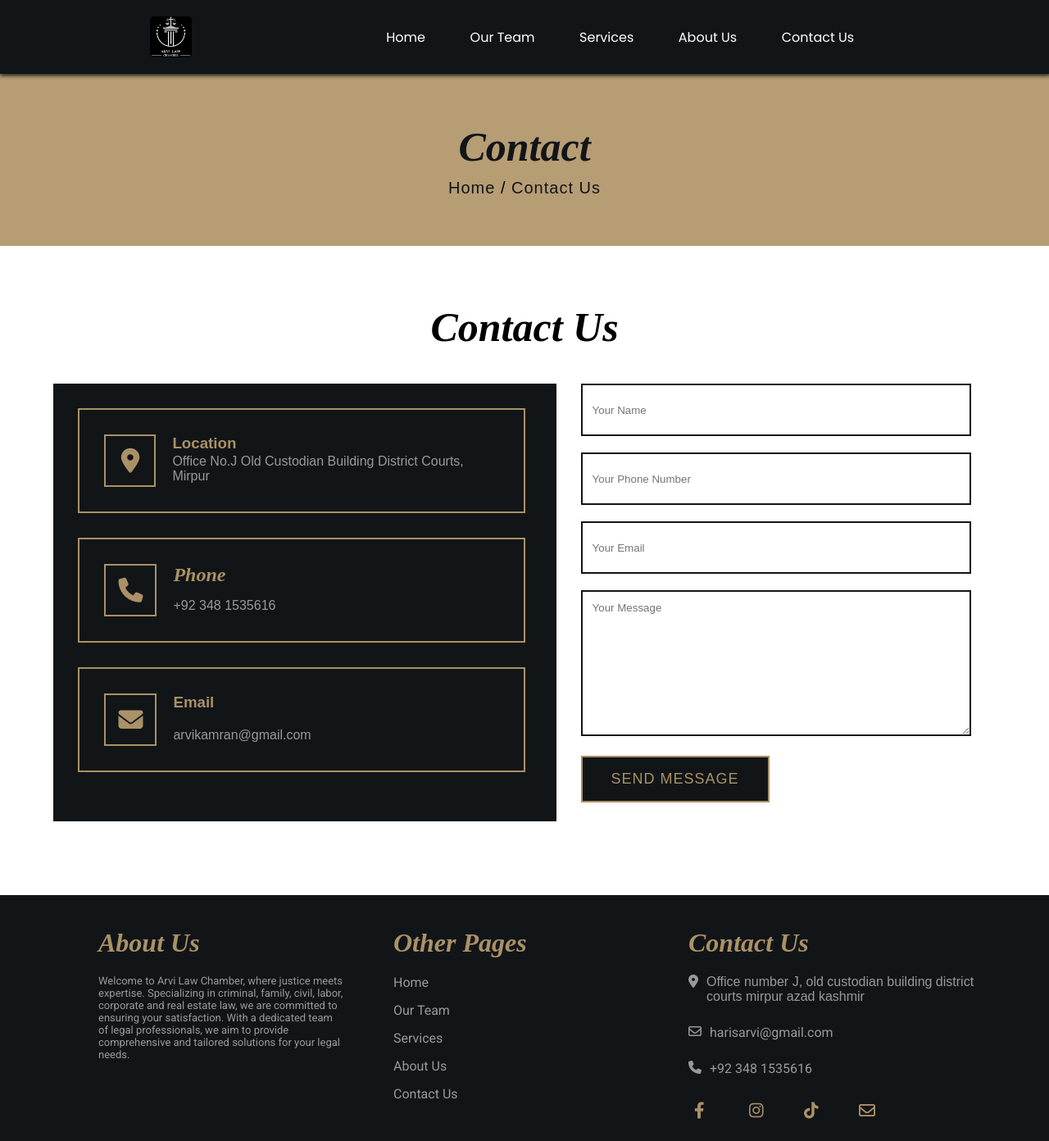
After one commit to HamzaArif538/ArviLawChamber, a Django app: page /contactus/ in a window 1280 px wide. The commit adds this page. Shown: the whole page at 82% size. Run offline with Django 5.2, Linux system fonts and the light colour scheme.

Commit message:
added contactus page with email sending and updated data in services

```diff
--- /dev/null
+++ b/home/forms.py
@@ -0,0 +1,7 @@
+from django import forms
+
+class ContactForm(forms.Form):
+    name = forms.CharField(max_length=100, widget=forms.TextInput(attrs={'placeholder': 'Your Name'}))
+    phone_number = forms.CharField(max_length=15, widget=forms.TextInput(attrs={'placeholder': 'Your Phone Number'}))
+    email = forms.EmailField(widget=forms.EmailInput(attrs={'placeholder': 'Your Email'}))
+    message = forms.CharField(widget=forms.Textarea(attrs={'placeholder': 'Your Message'}))
--- a/home/templates/home/aboutus.html
+++ b/home/templates/home/aboutus.html
@@ -9,12 +9,12 @@
 <div class="aboutuscontainer">
     <div class="teamconttop">
         <div class="teamtophead">
-            Services
+            About Us
         </div>
         <div class="teamtopinfo">
             <a href="/">Home</a>
             /
-            <a href="">Services</a>
+            <a href="">About Us</a>
         </div>
     </div>
 
--- /dev/null
+++ b/home/templates/home/contactus.html
@@ -0,0 +1,87 @@
+{% extends "home/main.html" %}
+{% load static %}
+
+{% block title %}Contact Us - Arvi Law Chamber{% endblock title %}
+
+{% block content %}
+<link rel="stylesheet" href="{% static "/css/contactus.css" %}">
+<link rel="stylesheet" href="https://cdnjs.cloudflare.com/ajax/libs/font-awesome/6.4.2/css/all.min.css" integrity="sha512-z3gLpd7yknf1YoNbCzqRKc4qyor8gaKU1qmn+CShxbuBusANI9QpRohGBreCFkKxLhei6S9CQXFEbbKuqLg0DA==" crossorigin="anonymous" referrerpolicy="no-referrer" />
+
+
+<div class="contactuscontainer">
+    <div class="teamconttop">
+        <div class="teamtophead">
+            Contact
+        </div>
+        <div class="teamtopinfo">
+            <a href="/">Home</a>
+            /
+            <a href="">Contact Us</a>
+        </div>
+    </div>
+
+    <div class="contactcontbottom">
+        <div class="contactconthead">
+            <h1>Contact Us</h1>
+        </div>
+        <div class="contactcontinfo">
+
+            <div class="contactinfoleft">
+                <div class="contactleftdata">
+                    <div class="contactleftdataicon">
+                        <i class="fa-solid fa-location-dot"></i>
+                    </div>
+                    <div class="contactleftdatainfo">
+                        <h3>Location</h3>
+                        <p>Office No.J Old Custodian Building District Courts, Mirpur</p>
+                    </div>
+                </div>
+
+                <div class="contactleftdata">
+                    <div class="contactleftdataicon">
+                        <i class="fa-solid fa-phone"></i>
+                    </div>
+                    <div class="contactleftdatainfo">
+                        <h2>Phone</h2>
+                        <p>+92 348 1535616</p>
+                    </div>
+                </div>
+                <div class="contactleftdata">
+                    <div class="contactleftdataicon">
+                        <i class="fa-solid fa-envelope"></i>
+                    </div>
+                    <div class="contactleftdatainfo">
+                        <h3>Email</h3>
+                        <p>arvikamran@gmail.com</p>
+                    </div>
+                </div>
+
+            </div>
+            <div class="contactinforight">
+                <div class="contactrightform">
+                    {% if success %}
+                        <p>Thank you for your message. We'll get back to you soon.</p>
+                    {% else %}
+                        <form method="post" action="{% url 'contactus' %}">
+                        {% csrf_token %}
+                        {% for field in form %}
+                            <div class="form-group">
+                                {{ field }}
+                            </div>
+                        {% endfor %}
+                            <button type="submit">Send Message</button>
+                        </form>
+                    {% endif %}
+                </div>
+            </div>
+        </div>
+    </div>
+
+</div>
+
+
+
+
+
+
+{% endblock content %}
--- a/home/templates/home/navbar.html
+++ b/home/templates/home/navbar.html
@@ -25,7 +25,7 @@
                     <a href="{% url "aboutus" %}">About Us</a>
                 </li>
                 <li class="navbar-item ">
-                    <a href="">Contact Us</a>
+                    <a href="{% url "contactus" %}">Contact Us</a>
                 </li>
             </ul>
         </div>
--- a/home/urls.py
+++ b/home/urls.py
@@ -7,4 +7,5 @@ urlpatterns = [
     path('lawyerdetail/<str:pk_test>/', views.lawyerdetail, name='lawyer'),
     path('services/', views.services, name='services'),
     path('aboutus/', views.aboutus, name='aboutus'),
+    path('contactus/', views.contactus, name='contactus'),
 ]
--- a/home/views.py
+++ b/home/views.py
@@ -1,5 +1,8 @@
 from django.shortcuts import render, HttpResponse
 from .models import *
+
+from .forms import ContactForm
+from django.core.mail import send_mail
 
 # Create your views here.
 
@@ -23,3 +26,27 @@ def services(request):
 
 def aboutus(request):
     return render(request, 'home/aboutus.html')
+
+
+def contactus(request):
+    if request.method == "POST":
+        form = ContactForm(request.POST)
+        if form.is_valid():
+            name = form.cleaned_data['name']
+            phone_number = form.cleaned_data['phone_number']
+            email = form.cleaned_data['email']
+            message = form.cleaned_data['message']
+
+            send_mail(
+                f"Contact Form Submission from {name}",
+                f"Name: {name}\nPhone Number: {phone_number}\nEmail: {email}\nMessage:{message}",
+                "sardarhamza538@gmail.com",
+                ["hamzaarif1807@gmail.com"],
+                fail_silently=False,
+            )
+            return render(request, 'home/contactus.html', {'form':form, 'success':True})
+    else:
+        form = ContactForm()
+
+
+    return render(request, 'home/contactus.html', {'form':form, 'success':False})
--- a/lawchamber/settings.py
+++ b/lawchamber/settings.py
@@ -27,6 +27,12 @@ SECRET_KEY = 'django-insecure-^rd5gegdaz@ecss$11ed0@=v^(9v)$vu(#e1a#do(chtk$f8(8
 DEBUG = True
 
 ALLOWED_HOSTS = []
+
+EMAIL_HOST = 'smtp.gmail.com'
+EMAIL_PORT = '587'
+EMAIL_HOST_USER = 'sardarhamza538@gmail.com'
+EMAIL_HOST_PASSWORD = 'ptvixpwbmstocapc'
+EMAIL_USE_TLS = True
 
 
 # Application definition
--- /dev/null
+++ b/static/css/contactus.css
@@ -0,0 +1,156 @@
+.contactuscontainer{
+    margin-top: 90px;
+    width: 100%;
+}
+
+.contactuscontainer .teamconttop{
+    background: #b69d74;
+    /* padding: 50px; */
+    height: 150px;
+    display: flex;
+    flex-direction: column;
+    justify-content: center;
+    align-items: center;
+    /* font-family: 'EB Garamond', serif; */
+    padding: 30px 0;
+}
+
+.teamconttop .teamtophead{
+    font-size: 50px;
+    font-weight: bold;
+    font-family: 'EB Garamond', serif;
+    font-style: italic;
+    margin-bottom: 10px;
+    color: #121518;
+}
+
+.teamconttop .teamtopinfo{
+    letter-spacing: 1px;
+    font-size: 20px;
+}
+
+.teamconttop .teamtopinfo a{
+    text-decoration: none;
+    color: #121518;
+    transition: 0.4s;
+}
+
+.teamconttop .teamtopinfo a:hover{
+    color: #fff;
+}
+
+.contactuscontainer .contactcontbottom{
+    display: flex;
+    flex-direction: column;
+    align-items: center;
+    margin: 70px 50px;
+}
+
+.contactcontbottom .contactconthead h1{
+    font-family: 'EB Garamond', serif;
+    font-style: italic;
+    font-size: 50px;
+    margin-bottom: 20px;
+}
+
+.contactcontbottom .contactcontinfo{
+    display: flex;
+    margin: 20px 0;
+}
+
+.contactcontinfo .contactinfoleft{
+    display: flex;
+    flex-direction: column;
+    align-items: flex-start;
+    background-color: #121518;
+    padding: 30px;
+    color: #aa9166;
+}
+
+.contactinfoleft .contactleftdata{
+    border: 2px solid #aa9166;
+    margin-bottom: 30px;
+    padding: 30px;
+    display: flex;
+    align-items: flex-start;
+    flex-direction: row;
+    width: 87%;
+}
+
+.contactleftdata .contactleftdataicon{
+    display: flex;
+    align-items: center;
+    justify-content: center;
+    width: 60px;
+    height: 60px;
+    font-size: 30px;
+    color: #aa9166;
+    border: 2px solid #aa9166;
+}
+
+.contactleftdata .contactleftdatainfo{
+    display: flex;
+    flex-direction: column;
+    justify-content: space-between;
+    margin-left: 20px;
+    height: 60px;
+}
+
+.contactleftdatainfo h2{
+    font-family: 'EB Garamond', serif;
+    font-style: italic;
+}
+
+.contactleftdatainfo p{
+    color: #999999;
+    font-size: 16px;
+}
+
+.contactrightform .form-group{
+    margin-bottom: 20px;
+}
+
+.contactinforight .contactrightform{
+    margin: 0 30px;
+}
+
+.contactrightform p{
+    border: 2px solid #aa9166;
+    height: 20px;
+    padding: 12px 18px;
+    background-color: #121518;
+    color: #aa9166;
+}
+
+.contactrightform input{
+    color: #121518;
+    padding: 0 12px;
+    border: 2px solid #121518;
+    width: 35vw;
+    height: 60px;
+}
+
+.contactrightform textarea{
+    color: #121518;
+    padding: 12px;
+    border: 2px solid #121518;
+    width: 35vw;
+}
+
+.contactrightform button {
+    padding: 16px 35px;
+    font-size: 18px;
+    font-weight: 500;
+    letter-spacing: 1px;
+    text-transform: uppercase;
+    color: #aa9166;
+    background-color: #121518;
+    border: 2px solid #aa9166;
+    transition: 0.3s;
+    cursor: pointer;
+}
+
+.contactrightform button:hover{
+    color: #121518;
+    background-color: #aa9166;
+}
```
Also changed, not shown: home/templates/home/services.html (+5 -5 lines).
